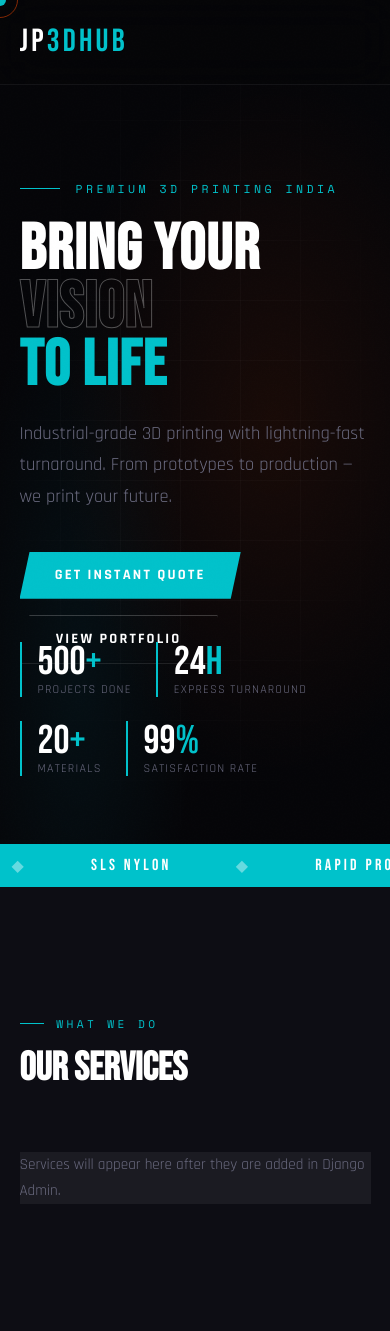
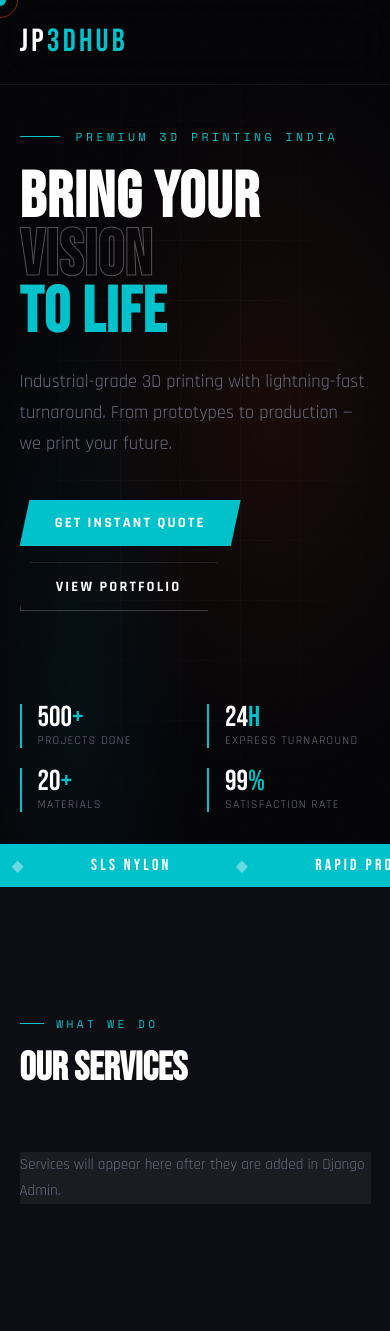
Before and after one commit to elango0246/Jp3dhub_v1, a Django app: page / in a window 390 px wide. Shown: the top 1331 px of the page. Run offline with Django 5.2, Linux system fonts and the light colour scheme; data that the repository does not hold is empty.

Commit message:
2nd update

```diff
--- a/templates/index.html
+++ b/templates/index.html
@@ -114,11 +114,11 @@
 
   /* Hero Section */
   .hero {
-    min-height: 100vh;
+    min-height: max(100vh, 680px);
     display: flex;
     align-items: center;
     position: relative;
-    padding: 0 5vw;
+    padding: 5rem 5vw 13rem;
     overflow: hidden;
   }
   .hero-bg {
@@ -135,7 +135,11 @@
     background-size: 60px 60px;
     mask-image: radial-gradient(ellipse at center, black 30%, transparent 80%);
   }
-  .hero-content { position: relative; z-index: 2; max-width: 700px; }
+  .hero-content {
+    position: relative;
+    z-index: 3;
+    max-width: 700px;
+  }
   .hero-eyebrow {
     font-family: 'Space Mono', monospace;
     font-size: 0.72rem;
@@ -174,7 +178,13 @@
     max-width: 480px;
     margin-bottom: 2.5rem;
   }
-  .hero-actions { display: flex; gap: 1rem; flex-wrap: wrap; }
+  .hero-actions {
+    position: relative;
+    z-index: 4;
+    display: flex;
+    gap: 1rem;
+    flex-wrap: wrap;
+  }
   .btn-primary {
     display: inline-block;
     background: var(--accent);
@@ -283,12 +293,13 @@
   /* Stats Strip */
   .stats-strip {
     position: absolute;
-    bottom: 8vh;
+    bottom: 5vh;
     left: 5vw;
     right: 5vw;
     display: flex;
     gap: 3rem;
-    z-index: 2;
+    z-index: 1;
+    pointer-events: none;
   }
   .stat { border-left: 2px solid var(--accent); padding-left: 1rem; }
   .stat-num {
@@ -792,11 +803,24 @@
   }
 
   @media (max-width: 900px) {
+    .hero {
+      min-height: max(100vh, 760px);
+      display: block;
+      padding: 8rem 5vw 12rem;
+    }
+    .hero-content { max-width: 700px; }
     .hero-visual { display: none; }
     .contact-grid { grid-template-columns: 1fr; gap: 3rem; }
     .footer-grid { grid-template-columns: 1fr 1fr; }
     .nav-links { display: none; }
-    .stats-strip { gap: 1.5rem; flex-wrap: wrap; }
+    .stats-strip {
+      bottom: 2rem;
+      display: grid;
+      grid-template-columns: repeat(2, minmax(0, 1fr));
+      gap: 1.25rem 1.5rem;
+    }
+    .stat { min-width: 0; }
+    .stat-num { font-size: clamp(1.8rem, 7vw, 2.5rem); }
     .form-row { grid-template-columns: 1fr; }
   }
 </style>
```
